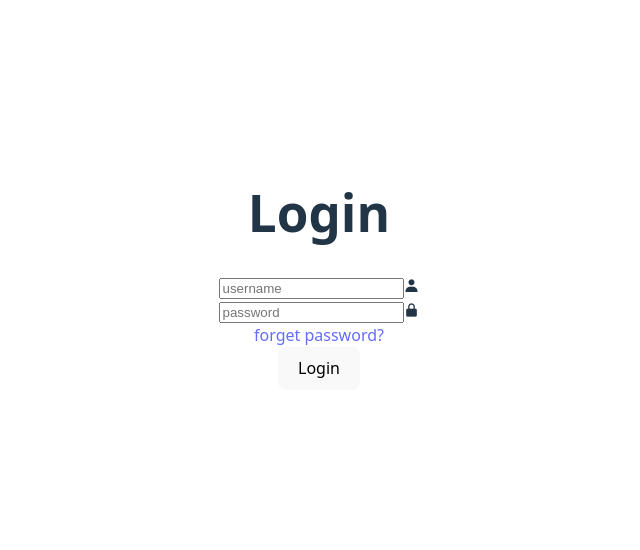
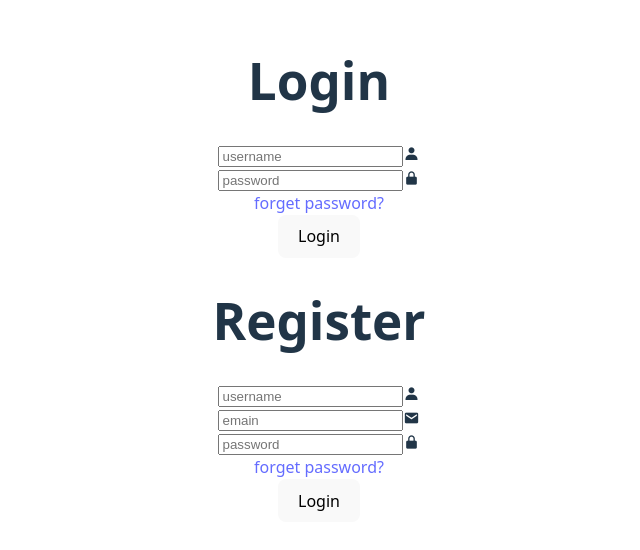
Before and after one commit to AminSBU/animated_login_signup_form, a React (Vite) app in the folder animated_logn_signup/: page / in a window 1280 px wide. Shown: the part 130-680 px from the top of the page, without its empty margins (321-961 px from the left). Built offline with nearby package versions, Linux system fonts and the light colour scheme.

Commit message:
prepare register form

```diff
--- a/animated_logn_signup/src/login.jsx
+++ b/animated_logn_signup/src/login.jsx
@@ -24,7 +24,23 @@ function Login()
 
                 <div className="register">
                     <form action="#">
-
+                        <h1>Register</h1>
+                        <div className="input-box">
+                            <input type="text" placeholder="username" required></input>
+                            <i className="bx bxs-user"></i>
+                        </div>
+                        <div className="input-box">
+                            <input type="text" placeholder="emain" required></input>
+                            <i className="bx bxs-envelope"></i>
+                        </div>
+                        <div className="input-box">
+                            <input type="password" placeholder="password" required></input>
+                            <i className="bx bxs-lock-alt"></i>
+                        </div>
+                        <div className="forget-link">
+                            <a href="#">forget password?</a>
+                        </div>
+                        <button type="submit" class="btn">Login</button>
                     </form>
                 </div>
 
```
